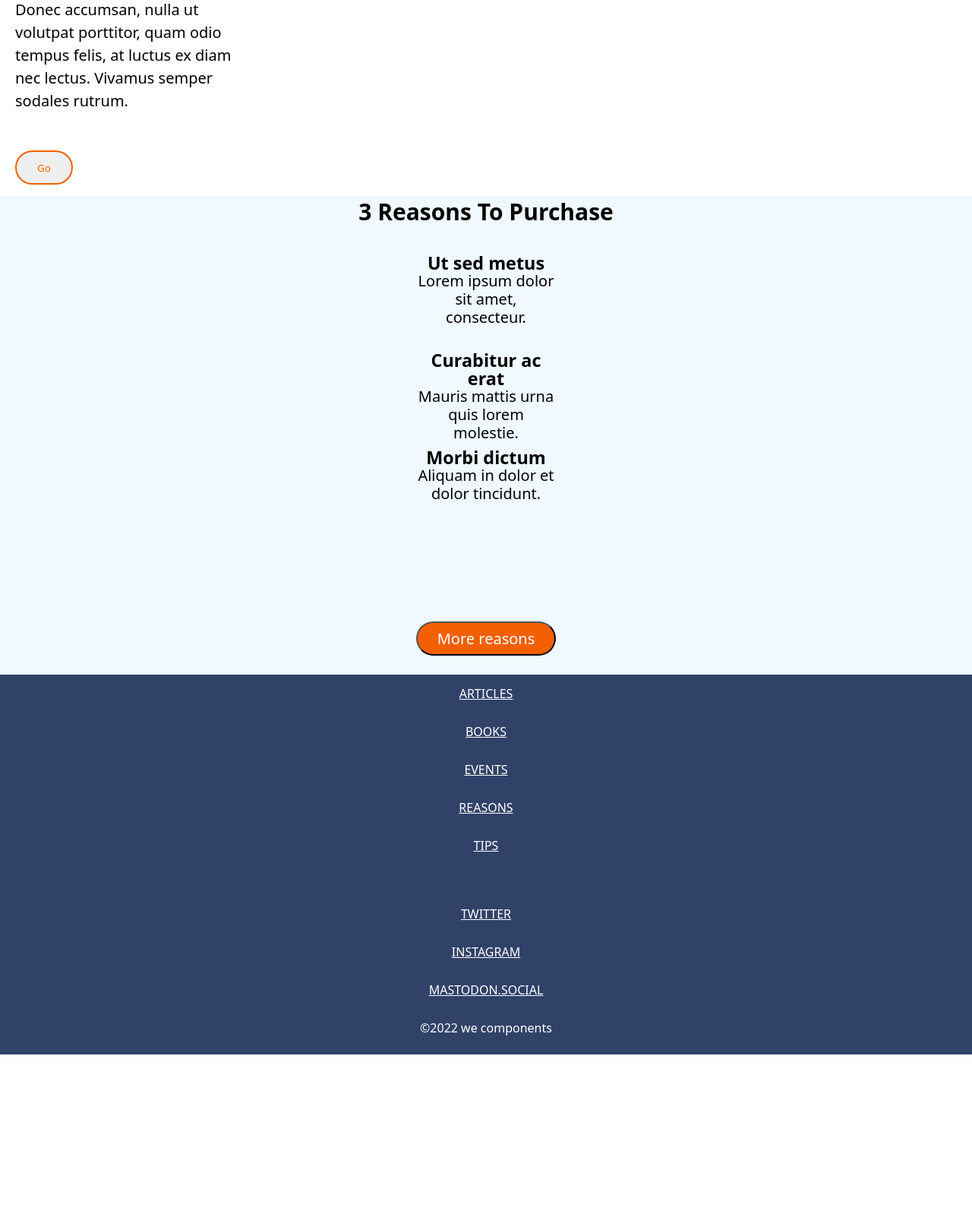
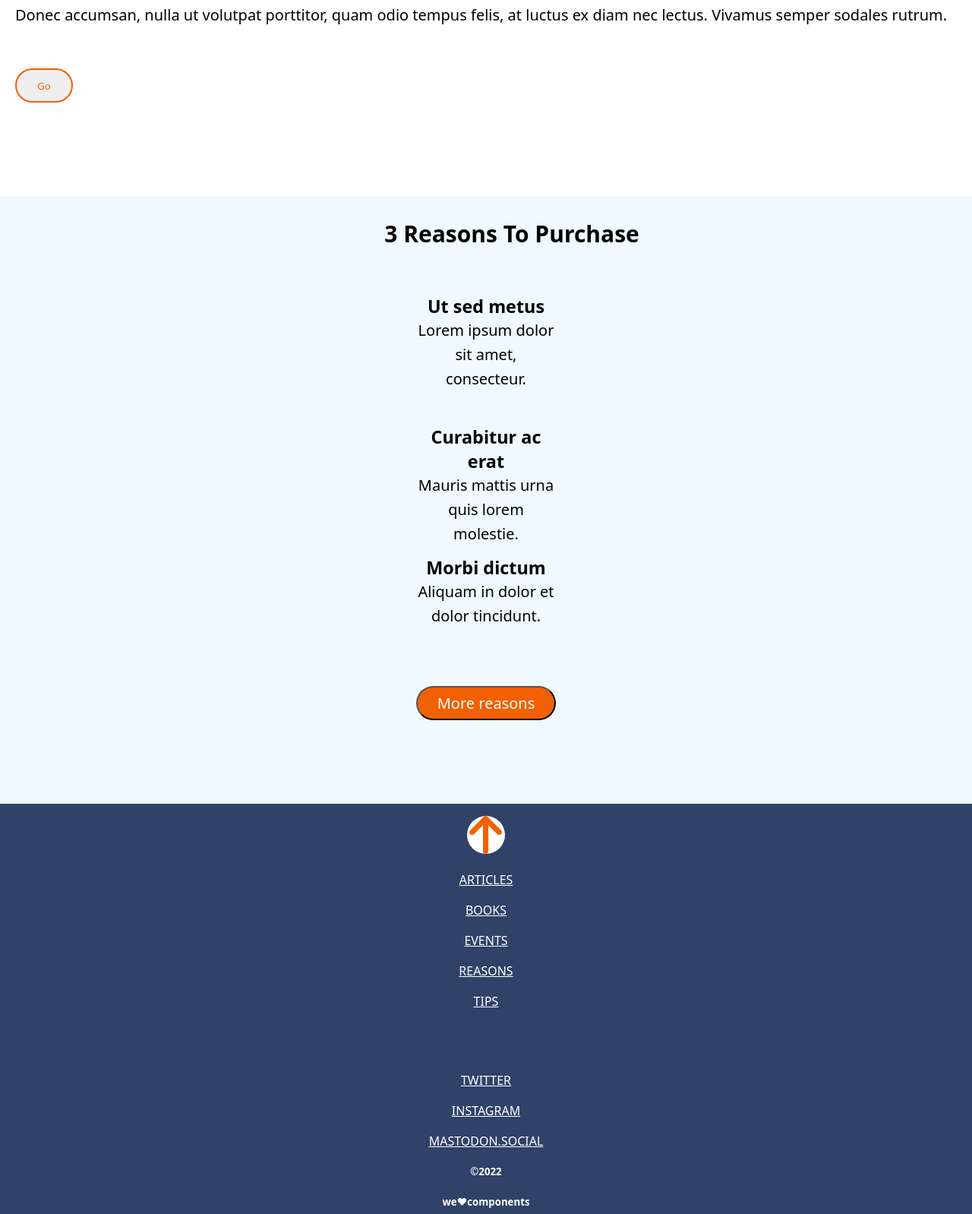
Before and after one commit to Adalab/modulo-1-evaluacion-final-Yolanda-bc, a website built with Vite: page src/index.html in a window 1280 px wide. Shown: the part 735-2333 px from the top of the page at 76% size. Before the commit the page ends 2123 px from the top, so only its background shows below. Built offline with nearby package versions, Linux system fonts and the light colour scheme; files whose address does not match are found by name.

Commit message:
asig part

```diff
--- a/src/index.html
+++ b/src/index.html
@@ -3,62 +3,24 @@
   <head>
     <meta charset="UTF-8" />
     <meta name="viewport" content="width=device-width, initial-scale=1" />
-    <title>Evaluación-1</title>
-  <link rel="stylesheet" href="./scss/main.scss" />
+    <title>Evaluacion-1</title>
+
+    <link rel="stylesheet" href="./scss/main.scss" />
   </head>
- <body>
-  <header>
-    <section class="photo">
-    <img class="icon-menu" src="./images/ico-menu.svg" alt="Menú hamburguesa">
-    <div class="parrafo">
-<h1> ANONYMOUS PROXY</h1>
-      <p>In hac habitasse platea dictumst.
-        </p>
-      <a href="https://adalab.es/" class="button">
-   <img class="ico-scroll" src="./images/ico-scroll.svg" alt="Flecha hacia abajo"></a>
-  </div>
-</section>
-</header>
+  <body>
+
+
+
+   <load src="./partials/header.html"/>
   <main>
-    <section class=section-white>
-    <h6>Insomnia Tips</h6>
-    <h2>Looking Through A Window</h2>
-    <p class="donec">Donec accumsan, nulla ut volutpat porttitor, quam odio tempus felis, at luctus ex diam nec lectus. Vivamus semper sodales rutrum.</p>
-    <button class="go">Go</button>
-    </section>
-    <section class="section-blue">
-      <h2>3 Reasons To Purchase</h2>
-      <div class="one-text">
-      <h3>Ut sed metus</h3>
-      <p>Lorem ipsum dolor sit amet, consecteur.</p>
-    </div>
-    <div class="two-text">
-     <h3>Curabitur ac erat</h3>
-     <p>Mauris mattis urna quis lorem molestie.</p>
-    </div>
-    <div class="three-text">
-    <h3>Morbi dictum</h3>
-     <p> Aliquam in dolor et dolor tincidunt.</p>
-    </div>
-      <button class="More-reasons">More reasons</button>
-    </section>
+    <load src="./partials/main.html"/>
   </main>
 
-<footer class="footer">
-  <a href="https://adalab.es/" >ARTICLES</a>
-  <a href="https://adalab.es/" >BOOKS</a>
-  <a href="https://adalab.es/" >EVENTS</a>
-  <a href="https://adalab.es/" >REASONS</a>
-  <a href="https://adalab.es/" >TIPS</a>
-  <div class="rrss"></div>
-  <a href="https://adalab.es/" >TWITTER</a>
-  <a href="https://adalab.es/"
-  >INSTAGRAM</a>
-  <a href="https://adalab.es">MASTODON.SOCIAL</a>
 
-©2022
-we components
-</footer>
+    <load src="./partials/footer.html"/>
 
- </body>
+
+
+
+  </body>
 </html>
--- /dev/null
+++ b/src/partials/footer.html
@@ -0,0 +1,17 @@
+<section id="footer"></section>
+    <footer class="footer">
+     <div class="option"></div>
+    <a href="https://adalab.es/" >ARTICLES</a>
+    <a href="https://adalab.es/" >BOOKS</a>
+    <a href="https://adalab.es/" >EVENTS</a>
+    <a href="https://adalab.es/" >REASONS</a>
+    <a href="https://adalab.es/" >TIPS</a>
+
+    <div class="rrss"></div>
+    <a href="https://adalab.es/" >TWITTER</a>
+    <a href="https://adalab.es/" >INSTAGRAM</a>
+    <a href="https://adalab.es">MASTODON.SOCIAL</a>
+
+    <h5>©2022</h5>
+    <h5>we❤︎components</h5>
+    </footer>
--- /dev/null
+++ b/src/partials/header.html
@@ -0,0 +1,14 @@
+<header>
+    <div id="home"></div>
+  <section class="photo">
+    <a href="https://adalab.es/" class="hamburguesa">
+    <img class="icon-menu" src="./images/ico-menu.svg" alt="Menú hamburguesa"></a>
+    <div class="parrafo">
+      <h1> ANONYMOUS PROXY</h1>
+      <p>In hac habitasse platea dictumst.</p>
+      <a href="#footer">
+      <button class="button">
+      <img class="ico-scroll" src="./images/ico-scroll.svg" alt="Flecha hacia abajo"></button></a>
+    </div>
+  </section>
+  </header>
--- /dev/null
+++ b/src/partials/main.html
@@ -0,0 +1,28 @@
+
+    <section class=section-white>
+      <h6>Insomnia Tips</h6>
+      <h2 class="title">Looking Through A Window</h2>
+      <p class="donec">Donec accumsan, nulla ut volutpat porttitor, quam odio tempus felis, at luctus ex diam nec lectus. Vivamus semper sodales rutrum.</p>
+      <button class="go">Go</button>
+    </section>
+    <section id="#home"></section>
+    <section class="section-blue">
+
+      <h2>3 Reasons To Purchase</h2>
+      <div class="text-block">
+        <h3>Ut sed metus</h3>
+        <p>Lorem ipsum dolor sit amet, consecteur.</p>
+      </div>
+      <div class="text-block">
+        <h3>Curabitur ac erat</h3>
+        <p>Mauris mattis urna quis lorem molestie.</p>
+      </div>
+      <div class="text-block">
+        <h3>Morbi dictum</h3>
+        <p> Aliquam in dolor et dolor tincidunt.</p>
+      </div>
+
+      <button class="More-reasons">More reasons</button>
+    <a href="#home">
+      <img class="icon-arrow" src="./images/ico-arrow.svg" alt="flecha hacia arriba"></a>
+    </section>
--- /dev/null
+++ b/src/scss/_footer.scss
@@ -0,0 +1,18 @@
+.option{
+    margin-top: 5rem;
+  }
+  .rrss {
+    margin-top: 4rem;
+  }
+  .footer{
+    display: flex;
+    align-items: center;
+    flex-direction: column;
+    line-height: 2.5rem;
+    height: 600px;
+    background-color: #304268;
+    color: white;
+    }
+    a {
+      color: white;
+    }
--- /dev/null
+++ b/src/scss/_generalstyles.scss
@@ -0,0 +1,6 @@
+* {
+    box-sizing: border-box;
+    margin: 0;
+    padding: 0;
+    font-family:system-ui, -apple-system, BlinkMacSystemFont, 'Segoe UI', Roboto, Oxygen, Ubuntu, Cantarell, 'Open Sans', 'Helvetica Neue', sans-serif
+  }
--- /dev/null
+++ b/src/scss/_header.scss
@@ -0,0 +1,37 @@
+h1 {
+
+    margin-top: 250px;
+    font-size: 50px;
+  }
+  .icon-menu {
+    background-color:  #0271bc;
+    border: solid #0271bc;
+    position: fixed;
+  }
+  .photo {
+    background-image: url("../images/cover.jpeg");
+    background-size: cover;
+    height: 543px;
+    background-position: center;
+  }
+  .parrafo {
+   text-align: center;
+    color: white;
+    display: flex;
+    justify-content: center;
+    align-items: center;
+    flex-direction: column;
+    height: 100%;
+    line-height: 70px;
+    font-size: 25px;
+  }
+  .button {
+    background-color: white;
+    display: flex;
+    justify-content: center;
+    align-items: center;
+    border-radius: 50%;
+    width: 37px;
+    height: 37px;
+    margin-top: 25px;
+  }
--- /dev/null
+++ b/src/scss/_main0.scss
@@ -0,0 +1,68 @@
+h6{
+  margin-top: 80px;
+  color:#8ccbea ;
+  font-size: 14px;
+
+}
+.title{
+  margin-left: 0;
+  margin-top: 1rem;
+}
+.section-white{
+  line-height: 40px;
+  text-align: start;
+  margin-left: 20px;
+  height: 370px;
+
+  }
+  .donec {
+    font-size: 20px;
+    margin-top: 1rem;
+
+  }
+  .go {
+    width: 76px;
+    height: 45px;
+    border-radius: 22.5px;
+    border: solid 2px #f26002;
+    color: #f26002;
+    margin-top:50px;
+  }
+  .section-blue {
+    background-color: #eff9ff;
+    height: 630px;
+    display: grid;
+    place-items: center;
+    height: 100vh;
+   }
+  .More-reasons {
+    width: 184px;
+    height: 45px;
+    border-radius: 22.5px;
+    background-color: #f26002;
+    color: white;
+    font-size: 20px;
+    }
+    .text-block {
+      width: 180px;
+      height: 63px;
+      font-size: 18px;
+      line-height: 2rem;
+      text-align: center;
+      margin-bottom: 50px;
+      font-size: 20px;
+      }
+
+
+        .icon-arrow {
+          background-color: white;
+          border-radius: 50%;
+          width: 50px;
+          height: 50px;
+          margin-bottom: -100px;
+          }
+          h2{
+            font-size: 30px;
+            margin-left: 68px;
+
+          }
--- a/src/scss/main.scss
+++ b/src/scss/main.scss
@@ -1,206 +1,4 @@
-* {
-  margin: 0;
-  padding: 0;
-  font-family:system-ui, -apple-system, BlinkMacSystemFont, 'Segoe UI', Roboto, Oxygen, Ubuntu, Cantarell, 'Open Sans', 'Helvetica Neue', sans-serif
-}
-h1 {
-  font-size: 50px;
-}
-
-.icon-menu {
-  border: solid #0271bc;
-}
-
-.photo {
-  background-image: url("../images/cover.jpeg");
-  background-size: cover;
-  height: 543px;
-
-  background-position: center;
-}
-
-.parrafo {
-
-  text-align: center;
-  color: white;
-  margin-top: 15px;
-  display: flex;
-  justify-content: center;
-  align-items: center;
-  flex-direction: column;
-  height: 700px;
-  line-height: 70px;
-  font-size: 25px;
-
-
-
-
-}
-
-.button {
-
-  background-color: white;
-  display: flex;
-  justify-content: center;
-  align-items: center;
-  border-radius: 50%;
-  width: 37px;
-  height: 37px;
-  margin-top: 25px;
-}
-
-.ico-scroll {
-  width: 15px;
-  height: 10px;
-
-}
-
-
-h6{
-  margin-top: 80px;
-  color:#8ccbea ;
-  font-size: 14px;
-}
-h2{
-  font-size: 30px;
-  margin-bottom: 20px;
-}
-.section-white{
-  line-height: 30px;
-  text-align: start;
-  margin-left: 20px;
-  height: 370px;
-  width: 300px;
-
-
-
-
-
-
-
-
-
-
-
-
-
-  }
-  .donec {
-    font-size: 20px;
-  }
-
-
-
-h5 {
-  border-radius: 50%;
-
-}
-.go {
-
-    width: 76px;
-    height: 45px;
-    border-radius: 22.5px;
-    border: solid 2px #f26002;
-    color: #f26002;
-    margin-top:50px;
-  }
-.section-blue {
-
-
-  background-color: #eff9ff;
-  height: 630px;
-  display: flex;
-  align-items: center;
-  flex-direction: column;
-  gap: 15px;
-
-}
-.More-reasons {
-
-    width: 184px;
-    height: 45px;
-
-    border-radius: 22.5px;
-    background-color: #f26002;
-    color: white;
-
-}
-.footer {
-  background-color: #304268;
-  height: 465px;
-  color: white;
-
-
-}
-.one-text {
-
-    width: 180px;
-    height: 63px;
-
-
-
-    font-size: 18px;
-
-
-
-    line-height: 1.5rem;
-
-    text-align: center;
-    margin-bottom: 50px;
-    font-size: 20px;
-
-  }
-  .two-text {
-
-    width: 180px;
-    height: 63px;
-
-
-
-    font-size: 18px;
-
-
-
-    line-height: 1.5rem;
-
-    text-align: center;
-    margin-bottom: 50px;
-    font-size: 20px;
-
-  }
-  .three-text {
-
-    width: 180px;
-    height: 63px;
-
-
-
-    font-size: 18px;
-
-
-
-    line-height: 1.5rem;
-
-    text-align: center;
-    margin-bottom: 50px;
-    font-size: 20px;
-  }
-  .More-reasons {
-    margin-top: 100px;
-    font-size: 20px;
-  }
-  .footer{
-    display: flex;
-    align-items: center;
-    flex-direction: column;
-    line-height: 50px;
-    height: 500px;
-
-
-  }
-  a{
-    color: white;
-  }
-  .rrss {
-    margin-top: 40px;
-  }
+@use "./generalstyles";
+@use "./header";
+@use "./main0";
+@use "./footer";
```
